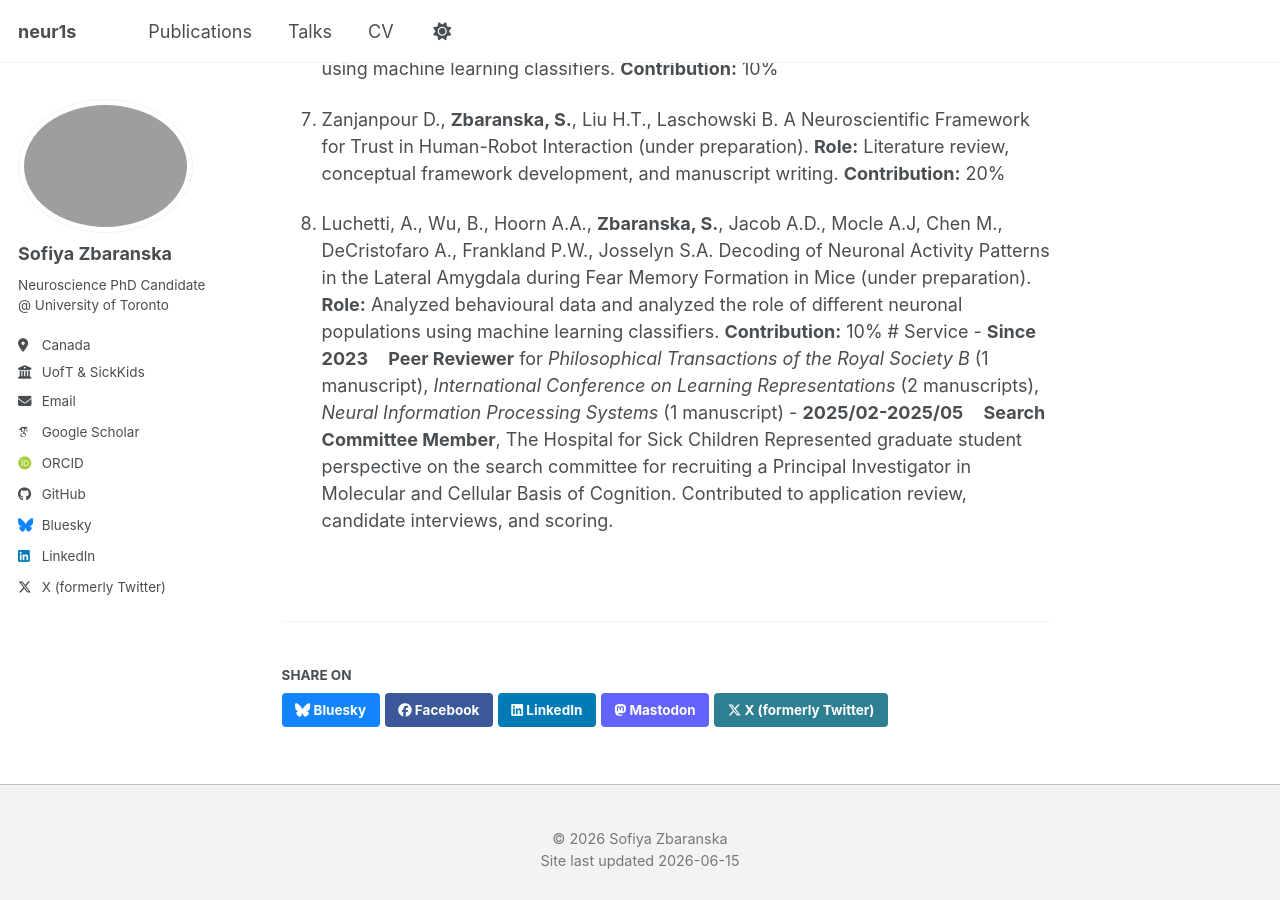
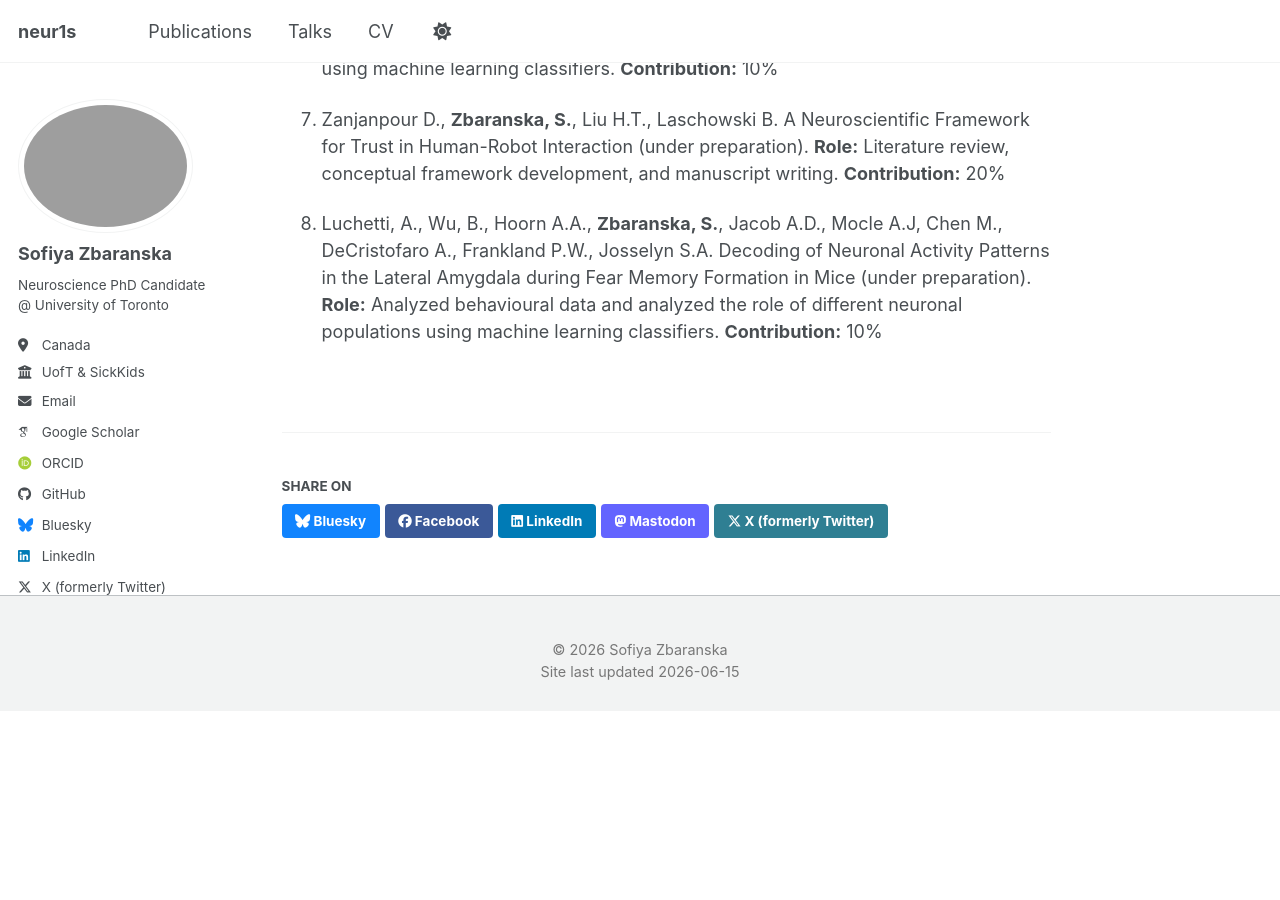
Before and after one commit to neur1s/neur1s.github.io, a Jekyll site: the page built from _publications/peer_reviewed_list.md, in a window 1280 px wide and 900 px high, scrolled down 1085 px. Built offline with Jekyll 4.4.1, drawn with Linux system fonts in a browser that asks for light colours; some web fonts are replaced; a script bundle is joined from its source files by our own code; library files that are not in the unit come from our copies; after the commit the page ends 1796 px from its top, so only the background shows below that.

Commit message:
update publications

```diff
--- a/_publications/peer_reviewed_list.md
+++ b/_publications/peer_reviewed_list.md
@@ -36,4 +36,4 @@ manuscript writing. **Contribution:** 20%
 
 5.  Luchetti, A., Wu, B., Hoorn A.A., **Zbaranska, S.**, Jacob A.D., Mocle A.J, Chen M., DeCristofaro A., Frankland P.W., Josselyn S.A. Decoding of Neuronal Activity Patterns in the Lateral Amygdala during Fear Memory Formation in Mice (under preparation).
 **Role:** Analyzed behavioural data and analyzed the role of different neuronal populations using machine learning classifiers.
-**Contribution:** 10% # Service -   **Since 2023**&nbsp;&nbsp;&nbsp; **Peer Reviewer** for *Philosophical Transactions of the Royal Society B* (1 manuscript), *International Conference on Learning Representations* (2 manuscripts), *Neural Information Processing Systems* (1 manuscript) -   **2025/02-2025/05**&nbsp;&nbsp;&nbsp; **Search Committee Member**, The Hospital for Sick Children Represented graduate student perspective on the search committee for recruiting a Principal Investigator in Molecular and Cellular Basis of Cognition. Contributed to application review, candidate interviews, and scoring.
+**Contribution:** 10%
```
